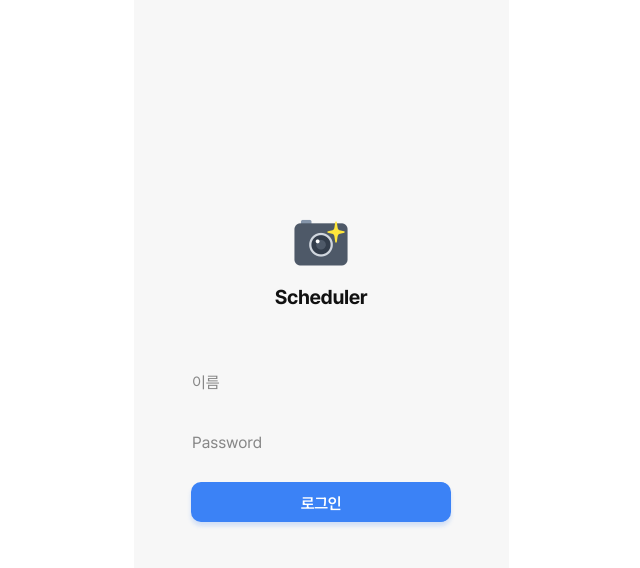
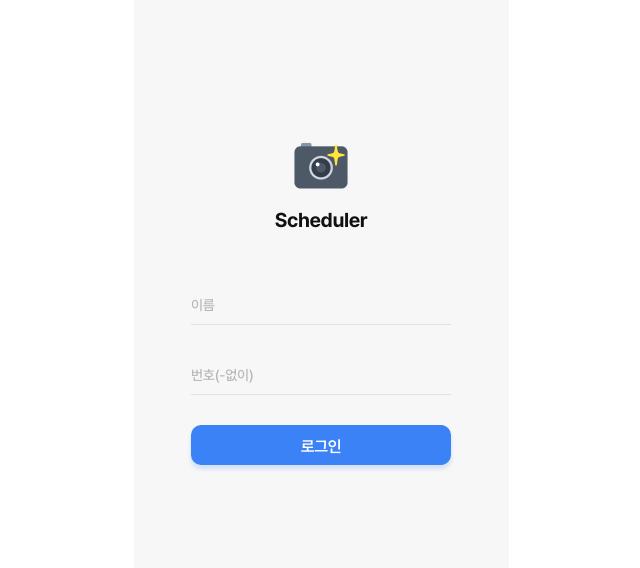
Before and after one commit to sejinniemma/scheduler_app, a Next.js app in the folder my-app/: page / in a window 1280 px wide. Shown: the top 568 px of the page, without its empty margins (319-959 px from the left). Built offline with nearby package versions, Linux system fonts and the light colour scheme.

Commit message:
feat : Login Page Ui 추가

```diff
--- a/my-app/src/app/page.tsx
+++ b/my-app/src/app/page.tsx
@@ -20,16 +20,16 @@ export default function Home() {
         </div>
 
         {/* Login Form */}
-        <div className='flex flex-col items-center w-[260px] gap-[20px]'>
+        <div className='flex flex-col items-center w-[260px] gap-[30px]'>
           <input
             type='text'
             placeholder='이름'
-            className='w-full h-[40px] border border-light rounded-md p-[--var(--gap-7)]'
+            className='w-full h-[40px] text-caption1 font-medium text-default border-0 border-b border-base focus:outline-none focus:border-b p-[--var(--gap-7)]'
           />
           <input
             type='password'
-            placeholder='Password'
-            className='w-full h-[40px] border border-light rounded-md p-[--var(--gap-7)]'
+            placeholder='번호(-없이)'
+            className='w-full h-[40px] text-caption1 font-medium text-default border-0 border-b border-base focus:outline-none focus:border-b p-[--var(--gap-7)]'
           />
           <Button text='로그인' />
         </div>
--- a/my-app/src/components/Button.tsx
+++ b/my-app/src/components/Button.tsx
@@ -1,3 +1,4 @@
+'use client';
 interface ButtonProps {
   text: string;
   onClick?: () => void;
@@ -15,9 +16,17 @@ export default function Button({
     <button
       type={type}
       onClick={onClick}
-      className={`w-full h-[40px] p-[10px] text-body4 font-semibold bg-blue text-white rounded-[10px] ${className}`}
+      className={`w-full h-[40px] p-[10px] text-body4 font-semibold bg-blue text-white rounded-[10px] cursor-pointer transition-all duration-200 hover:opacity-90 hover:shadow-lg ${className}`}
       style={{
         boxShadow: '0 4px 4px 0 rgba(59, 130, 246, 0.20)',
+      }}
+      onMouseEnter={(e) => {
+        e.currentTarget.style.boxShadow =
+          '0 6px 8px 0 rgba(59, 130, 246, 0.30)';
+      }}
+      onMouseLeave={(e) => {
+        e.currentTarget.style.boxShadow =
+          '0 4px 4px 0 rgba(59, 130, 246, 0.20)';
       }}
     >
       {text}
--- a/my-app/src/layout/MobileLayout.tsx
+++ b/my-app/src/layout/MobileLayout.tsx
@@ -13,7 +13,7 @@ const MobileLayout = ({
   return (
     <section
       id={id}
-      className={cn('max-w-[375px] h-[734px]  mx-auto w-full', className)}
+      className={cn('max-w-[375px] h-[600px]  mx-auto w-full', className)}
     >
       {children}
     </section>
```
Also changed, not shown: my-app/tailwind.config.ts (line endings or trailing spaces).
